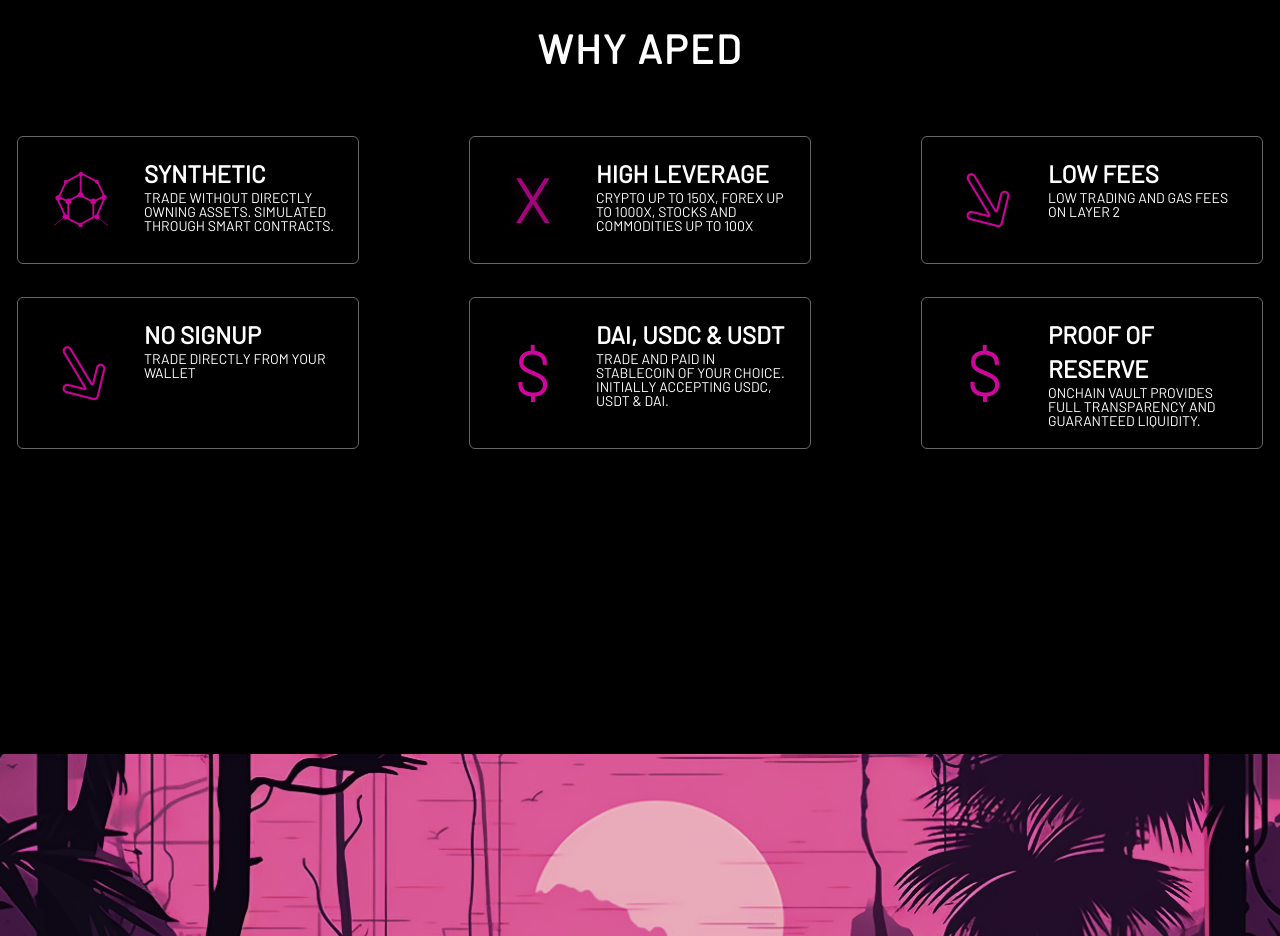
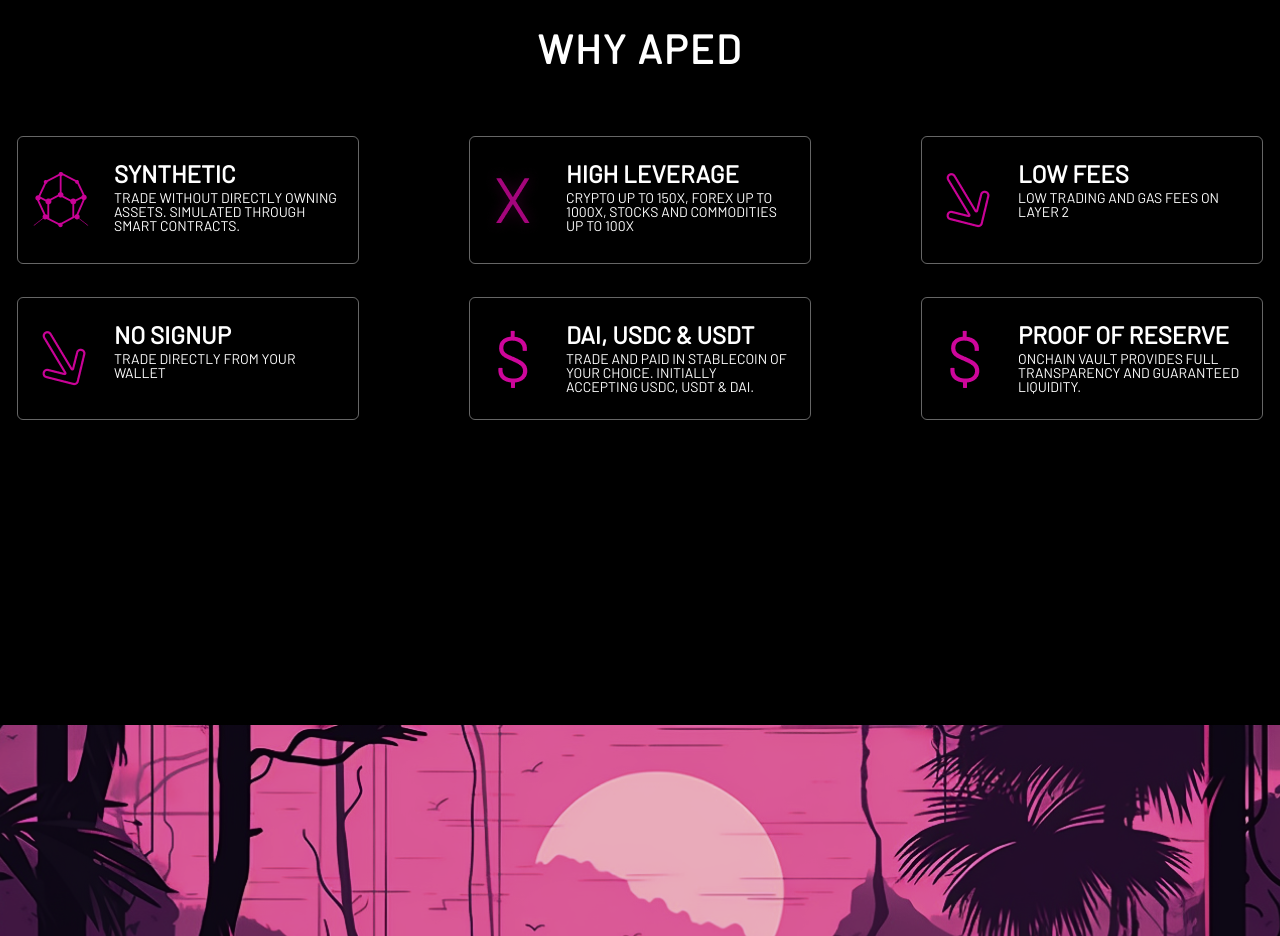
Before and after one commit to razhzq/seisunfrontend, a React (Create React App) app: page / in a window 1280 px wide. Shown: the part 3040-3976 px from the top of the page. Built offline with nearby package versions, Linux system fonts and the light colour scheme.

Commit message:
fixed benefititem width

```diff
--- a/src/components/BenefitItem.js
+++ b/src/components/BenefitItem.js
@@ -2,14 +2,14 @@ import React from 'react';
 
 const BenefitItem = ({data}) => {
 	return (
-		<div className="w-[342px] p-[20px] flex flex-row rounded-[6px] border border-white border-opacity-40">
+		<div className="w-full max-w-[342px] p-[20px] !pl-0 flex flex-row rounded-[6px] border border-white border-opacity-40">
 			<div className="flex items-center">
 				<div className='flex items-center w-[86px] mx-auto justify-center'>
 					<img src={data.url} className="max-w-fit"/>
 				</div>
 			</div>
 
-			<div className='ml-[20px]'>
+			<div className='ml-[10px]'>
 				<p className="text-left font-bold text-[24px] leading-[34px] uppercase text-white">{data.title}</p>
 
 				<p className="text-left w-full font-light text-[14px] leading-[14px] uppercase text-white">{data.text}</p>
--- a/src/views/BenefitView.js
+++ b/src/views/BenefitView.js
@@ -23,7 +23,7 @@ const BenefitView = () => {
 
       <div className="visible lg:invisible border border-white w-[327px] border-opacity-50 mx-auto mt-[33px]"></div>
 
-			<div className="mt-[33px] gap-x-[110px] gap-y-[33px] justify-center bg-black bg-opacity-15 flex flex-wrap">
+			<div className="mt-[33px] px-4 gap-x-[110px] gap-y-[33px] justify-center bg-black bg-opacity-15 flex flex-wrap">
 				{
 					benefitData.map((item, ind) =>
 						<BenefitItem data={item} key={ind}></BenefitItem>
```
